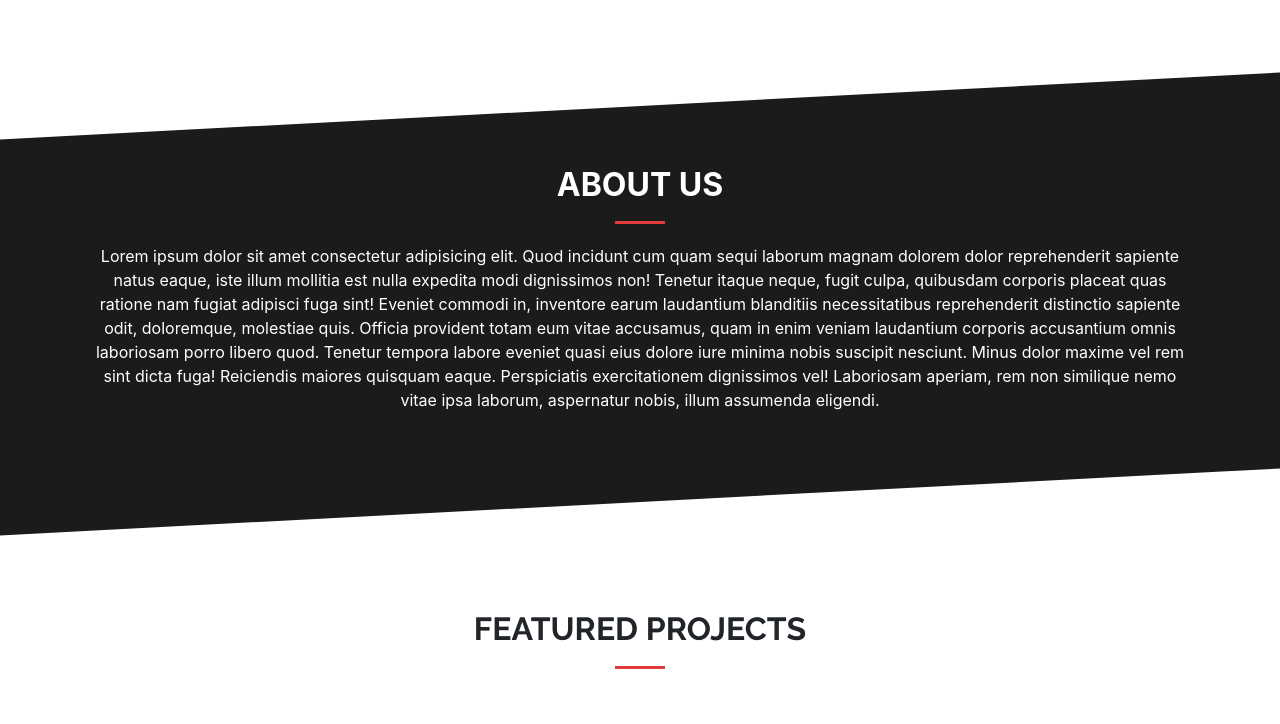
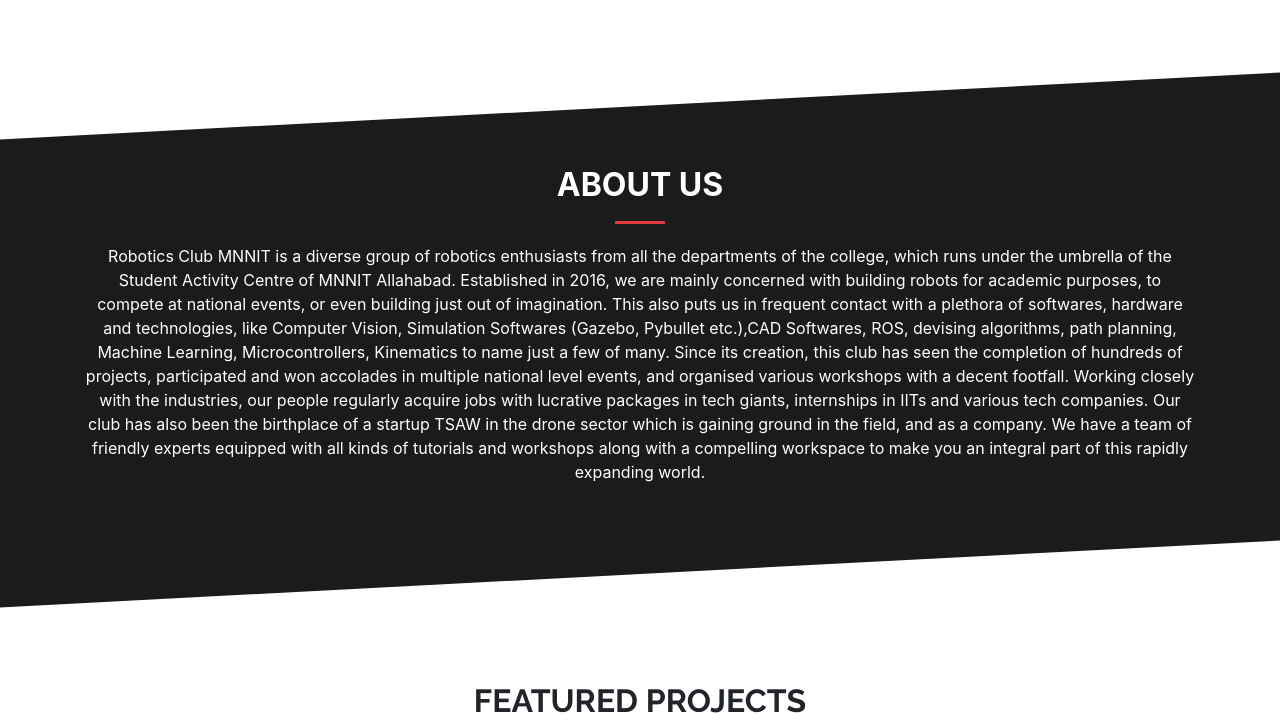
Before and after one commit to MNNIT-Robotics-Club-Official/Robotics_Club_Website, a Django app: page / in a window 1280 px wide. Shown: the part 800-1524 px from the top of the page. Run offline with Django 3.2, Linux system fonts and the light colour scheme; grey boxes labelled with a size stand in for pictures from a placeholder-image service; some libraries are stand-ins or nearby versions.

Commit message:
Update index.html

```diff
--- a/templates/index.html
+++ b/templates/index.html
@@ -37,18 +37,21 @@ Robotics Club MNNIT
     <div class="container wow fadeInUp">
         <div class="section-title">
             <h2>About Us</h2>
-            <p>Lorem ipsum dolor sit amet consectetur adipisicing elit. Quod incidunt cum quam sequi laborum magnam
-                dolorem dolor reprehenderit sapiente natus eaque, iste illum mollitia est nulla expedita modi
-                dignissimos non!
-                Tenetur itaque neque, fugit culpa, quibusdam corporis placeat quas ratione nam fugiat adipisci fuga
-                sint! Eveniet commodi in, inventore earum laudantium blanditiis necessitatibus reprehenderit distinctio
-                sapiente odit, doloremque, molestiae quis.
-                Officia provident totam eum vitae accusamus, quam in enim veniam laudantium corporis accusantium omnis
-                laboriosam porro libero quod. Tenetur tempora labore eveniet quasi eius dolore iure minima nobis
-                suscipit nesciunt.
-                Minus dolor maxime vel rem sint dicta fuga! Reiciendis maiores quisquam eaque. Perspiciatis
-                exercitationem dignissimos vel! Laboriosam aperiam, rem non similique nemo vitae ipsa laborum,
-                aspernatur nobis, illum assumenda eligendi.</p>
+            <p>Robotics Club MNNIT is a diverse group of robotics enthusiasts from all the departments
+            of the college, which runs under the umbrella of the Student Activity Centre of MNNIT Allahabad.
+            Established in 2016, we are mainly concerned with building robots for academic purposes, to compete at
+            national events, or even building just out of imagination. This also puts us in frequent contact with a
+            plethora of softwares, hardware and technologies, like Computer Vision, Simulation Softwares (Gazebo,
+            Pybullet etc.),CAD Softwares, ROS, devising algorithms, path planning, Machine Learning, Microcontrollers,
+            Kinematics to name just a few of many. Since its creation, this club has seen the completion of hundreds of
+            projects, participated and won accolades in multiple national level events, and organised various workshops
+            with a decent footfall.
+            Working closely with the industries, our people regularly acquire jobs with lucrative packages in tech
+            giants, internships in IITs and various tech companies.
+            Our club has also been the birthplace of a startup TSAW in the drone sector which is gaining ground in the
+            field, and as a company.
+            We have a team of friendly experts equipped with all kinds of tutorials and workshops along with a
+            compelling workspace to make you an integral part of this rapidly expanding world.</p>
         </div>
 
     </div>
```
